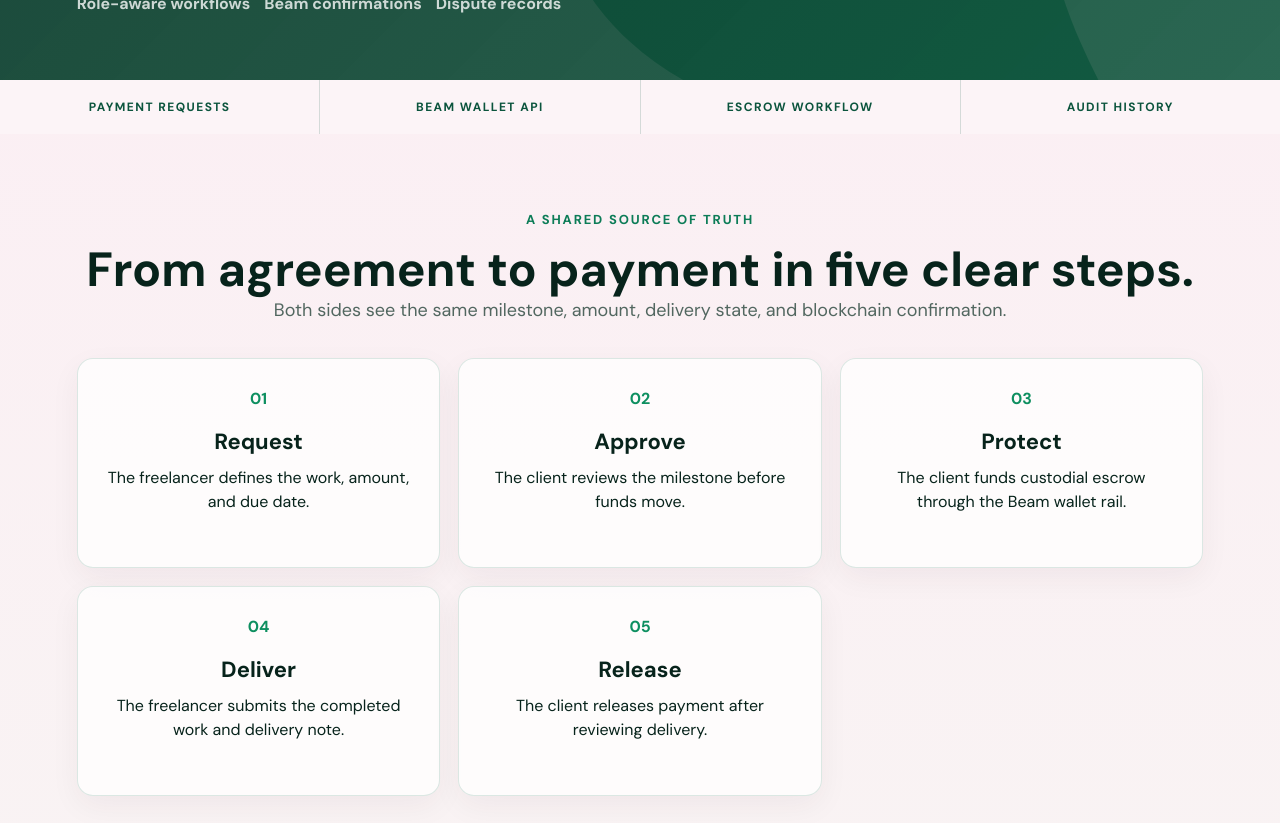
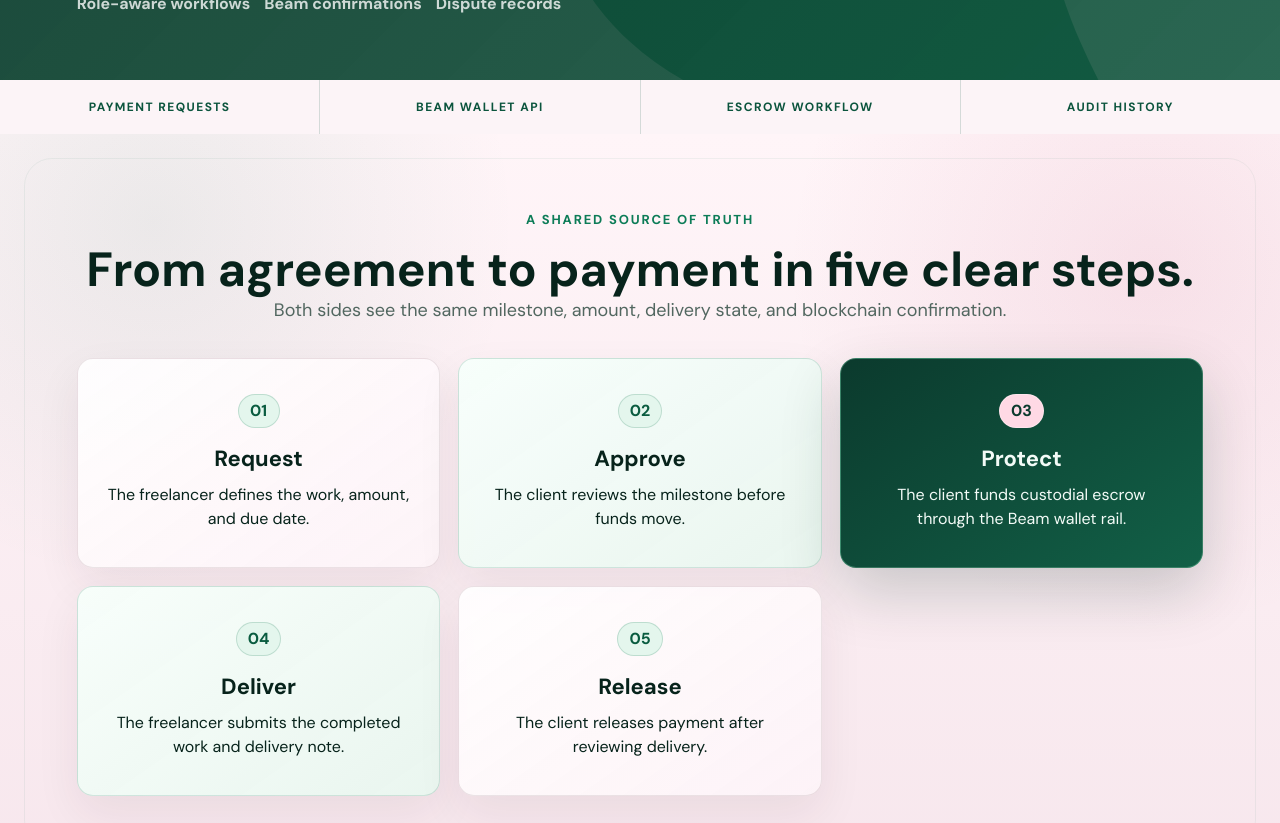
Before and after one commit to davelee001/workingbeam, a React (Create React App) app in the folder client/: page / in a window 1280 px wide. Shown: the part 720-1543 px from the top of the page. Built offline with nearby package versions, Linux system fonts and the light colour scheme.

Commit message:
style: polish workflow section colors

```diff
--- a/client/src/PublicSite.css
+++ b/client/src/PublicSite.css
@@ -392,7 +392,22 @@
 }
 
 .centered-section {
+  position: relative;
+  overflow: hidden;
   text-align: center;
+  background:
+    radial-gradient(circle at 12% 12%, rgba(12, 106, 75, 0.08), transparent 28%),
+    radial-gradient(circle at 90% 18%, rgba(196, 77, 119, 0.11), transparent 28%),
+    linear-gradient(180deg, #fff5f8 0%, #f7e7ed 100%);
+}
+
+.centered-section::before {
+  content: '';
+  position: absolute;
+  inset: 24px;
+  pointer-events: none;
+  border: 1px solid rgba(12, 106, 75, 0.06);
+  border-radius: 28px;
 }
 
 .centered-section h2,
@@ -416,6 +431,11 @@
   margin-top: 34px;
 }
 
+.steps-grid {
+  position: relative;
+  z-index: 1;
+}
+
 .steps-grid article,
 .values-grid article,
 .features-grid article,
@@ -427,6 +447,27 @@
   border: 1px solid rgba(12, 106, 75, 0.14);
   box-shadow: 0 10px 30px rgba(52, 29, 39, 0.05);
   transition: all 0.25s cubic-bezier(0.16, 1, 0.3, 1);
+}
+
+.steps-grid article {
+  display: grid;
+  align-content: center;
+  background: linear-gradient(145deg, rgba(255, 255, 255, 0.9), rgba(253, 243, 247, 0.96));
+  border-color: rgba(93, 42, 59, 0.12);
+  box-shadow: 0 18px 45px rgba(52, 29, 39, 0.07);
+}
+
+.steps-grid article:nth-child(2),
+.steps-grid article:nth-child(4) {
+  background: linear-gradient(145deg, rgba(247, 255, 251, 0.94), rgba(232, 246, 239, 0.92));
+  border-color: rgba(12, 106, 75, 0.16);
+}
+
+.steps-grid article:nth-child(3) {
+  color: #f3fbf7;
+  background: linear-gradient(145deg, #0b3a2d, #126047);
+  border-color: rgba(141, 229, 188, 0.34);
+  box-shadow: 0 24px 60px rgba(10, 51, 40, 0.2);
 }
 
 .steps-grid article:hover,
@@ -444,6 +485,28 @@
 .features-grid span {
   color: #0e8f60;
   font-weight: 900;
+}
+
+.steps-grid span {
+  justify-self: center;
+  min-width: 42px;
+  padding: 8px 11px;
+  color: #0a5c40;
+  background: #e4f6ed;
+  border: 1px solid rgba(12, 106, 75, 0.18);
+  border-radius: 999px;
+  line-height: 1;
+}
+
+.steps-grid article:nth-child(3) span {
+  color: #0b3a2d;
+  background: #ffd9e5;
+  border-color: rgba(255, 255, 255, 0.3);
+}
+
+.steps-grid article:nth-child(3) h3,
+.steps-grid article:nth-child(3) p {
+  color: #f3fbf7;
 }
 
 .steps-grid h3,
```
